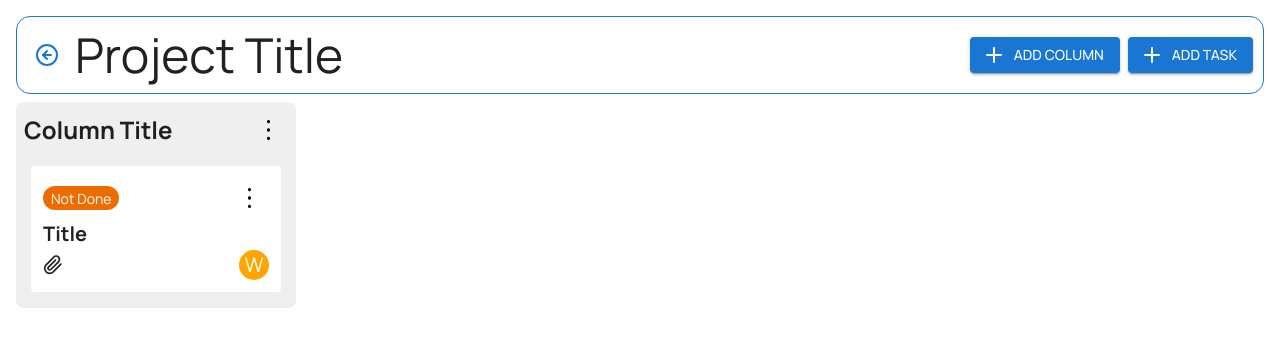
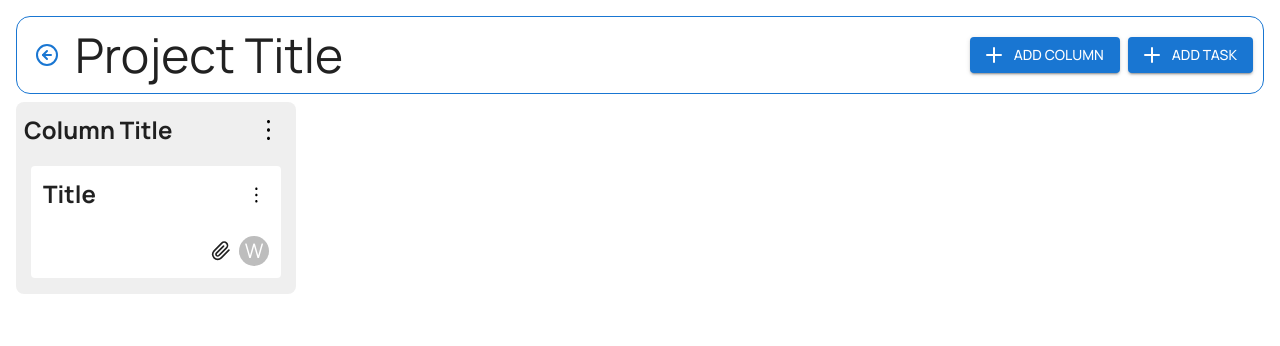
Before and after one commit to wunlei/project-management-app, a React (Create React App) app: page /projects/1 in a window 1280 px wide. Shown: the top 346 px of the page. Built offline with nearby package versions, Linux system fonts and the light colour scheme.

Commit message:
fix: change done-chip to check icon

```diff
--- a/src/components/BoardTask/BoardTask.tsx
+++ b/src/components/BoardTask/BoardTask.tsx
@@ -1,7 +1,6 @@
 import { useState } from 'react';
 import {
   Avatar,
-  Chip,
   IconButton,
   Menu,
   MenuItem,
@@ -10,9 +9,11 @@ import {
 } from '@mui/material';
 import { ReactComponent as ClipIcon } from 'assets/icons/paperclip.svg';
 import { ReactComponent as MenuIcon } from 'assets/icons/menu.svg';
+import { ReactComponent as CheckIcon } from 'assets/icons/check.svg';
 import { BoardTaskProps } from './BoardTask.types';
 
 function BoardTask({ title, description, isDone, user }: BoardTaskProps) {
+  const isHasFile = true;
   const [anchorEl, setAnchorEl] = useState<null | HTMLElement>(null);
   const open = Boolean(anchorEl);
   const handleClick = (event: React.MouseEvent<HTMLButtonElement>) => {
@@ -24,10 +25,8 @@ function BoardTask({ title, description, isDone, user }: BoardTaskProps) {
 
   return (
     <Stack
-      spacing={0}
-      padding={1.5}
+      bgcolor="white"
       borderRadius={1}
-      bgcolor="#ffffff"
       sx={{
         '&:hover': {
           cursor: 'pointer',
@@ -37,16 +36,23 @@ function BoardTask({ title, description, isDone, user }: BoardTaskProps) {
       width="250px"
       margin="5px"
     >
-      <Stack direction="row" justifyContent="space-between" alignItems="center">
-        {/* fix colors contrast */}
-        <Chip
-          label={isDone ? 'Done' : 'Not Done'}
-          color={isDone ? 'success' : 'warning'}
-          size="small"
-          sx={{
-            fontSize: '0.875rem',
-          }}
-        />
+      <Stack
+        direction="row"
+        justifyContent="space-between"
+        alignItems="flex-start"
+        padding={1.5}
+        paddingRight={1}
+      >
+        <Stack direction="row" spacing={1}>
+          <Typography
+            variant="h5"
+            fontWeight="bold"
+            sx={{ overflowWrap: 'anywhere' }}
+          >
+            {title}
+          </Typography>
+          {isDone && <CheckIcon style={{ color: 'green' }} />}
+        </Stack>
         <div>
           <IconButton
             id="menu-button"
@@ -55,7 +61,7 @@ function BoardTask({ title, description, isDone, user }: BoardTaskProps) {
             aria-expanded={open ? 'true' : undefined}
             onClick={handleClick}
           >
-            <MenuIcon />
+            <MenuIcon style={{ width: '18px', height: '18px' }} />
           </IconButton>
           <Menu
             id="card-menu"
@@ -72,12 +78,16 @@ function BoardTask({ title, description, isDone, user }: BoardTaskProps) {
           </Menu>
         </div>
       </Stack>
-      <Typography variant="h6" fontWeight="bold">
-        {title}
-      </Typography>
-      <Stack direction="row" alignItems="center" justifyContent="space-between">
-        <ClipIcon width="20px" height="20px" />
-        <Avatar sx={{ bgcolor: 'orange', width: '30px', height: '30px' }}>
+
+      <Stack
+        direction="row"
+        alignItems="center"
+        justifyContent="flex-end"
+        spacing={1}
+        padding={1.5}
+      >
+        {isHasFile && <ClipIcon width="20px" height="20px" />}
+        <Avatar sx={{ bgcolor: 'secondary', width: '30px', height: '30px' }}>
           {user}
         </Avatar>
       </Stack>
```
Also changed, not shown: src/assets/icons/check.svg (added), src/assets/icons/cross.svg (added).
